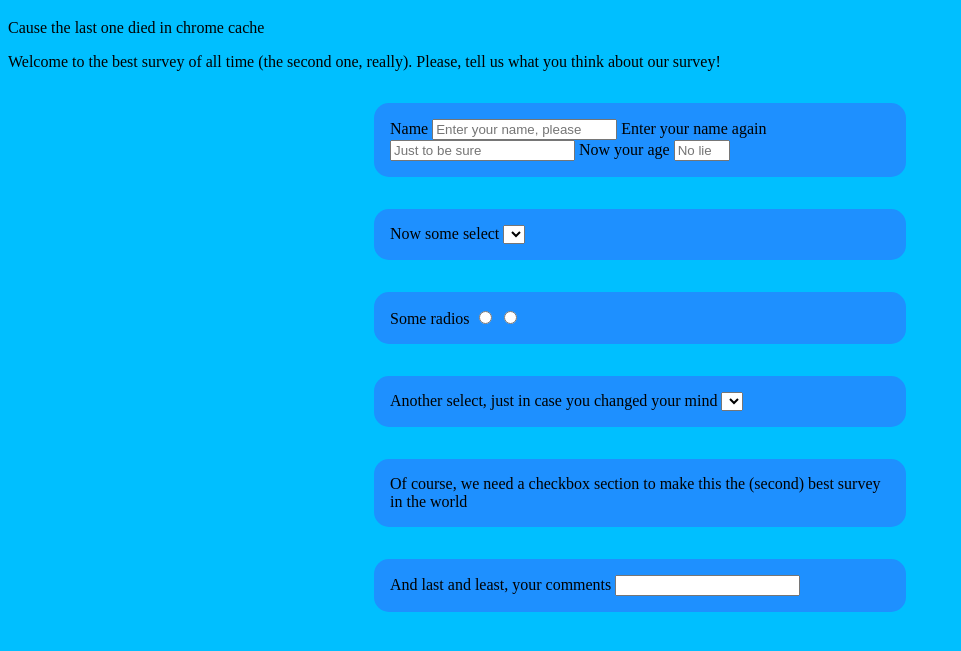
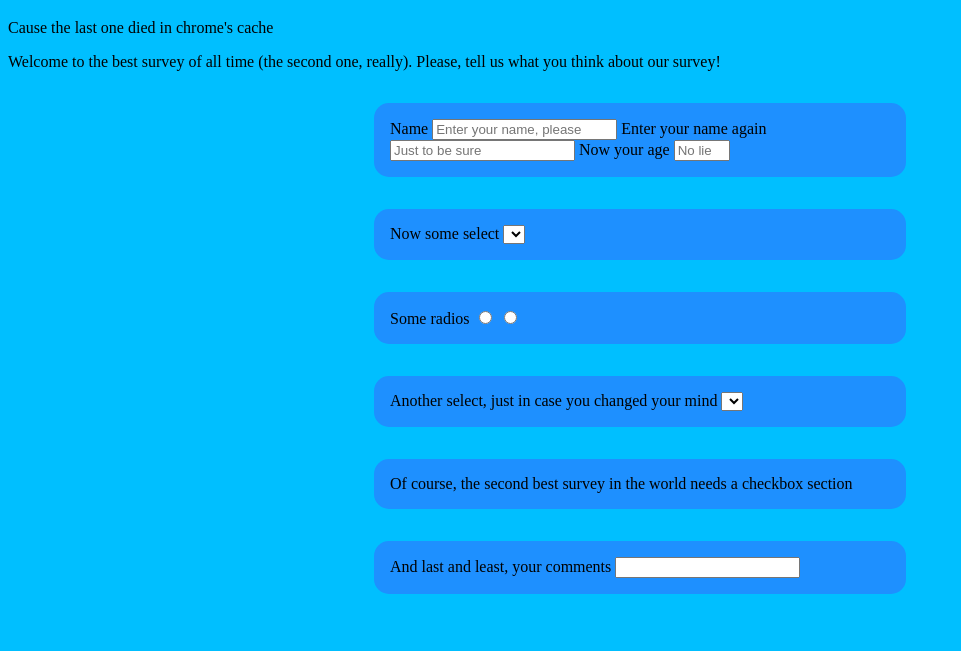
Before and after one commit to danilo-91/freeCodeCampSurveyForm, a plain HTML site: page index.html in a window 1280 px wide. Shown: the part 61-712 px from the top of the page, without its empty margins (0-961 px from the left). Drawn offline with Linux system fonts and the light colour scheme.

Commit message:
few changes in index.html, added form requisites in requisites.md

```diff
--- a/index.html
+++ b/index.html
@@ -5,8 +5,8 @@
       <title>The best survey in the world</title>
     </head>
     <body>
-      <h1>The second best survey on the world</h1>
-      <p id="subtitle">Cause the last one died in chrome cache</p>
+      <h1 id="title">The second best survey on the world</h1>
+      <p id="subtitle">Cause the last one died in chrome's cache</p>
       <p id="introduction">Welcome to the best survey of all time (the second one, really). Please, tell us what you think about our survey!</p>
       <form>
 	<div class="form-section">
@@ -34,7 +34,7 @@
 	  </select>
 	</div>
 	<div class="form-section">
-	<label>Of course, we need a checkbox section to make this the (second) best survey in the world</label>
+	  <label>Of course, the second best survey in the world needs a checkbox section</label>
 	</div>
 	<div class="form-section">
 	  <label>And last and least, your comments</label>
```
Also changed, not shown: 1 other file. Lines whose indentation alone changed are shown as unchanged.
